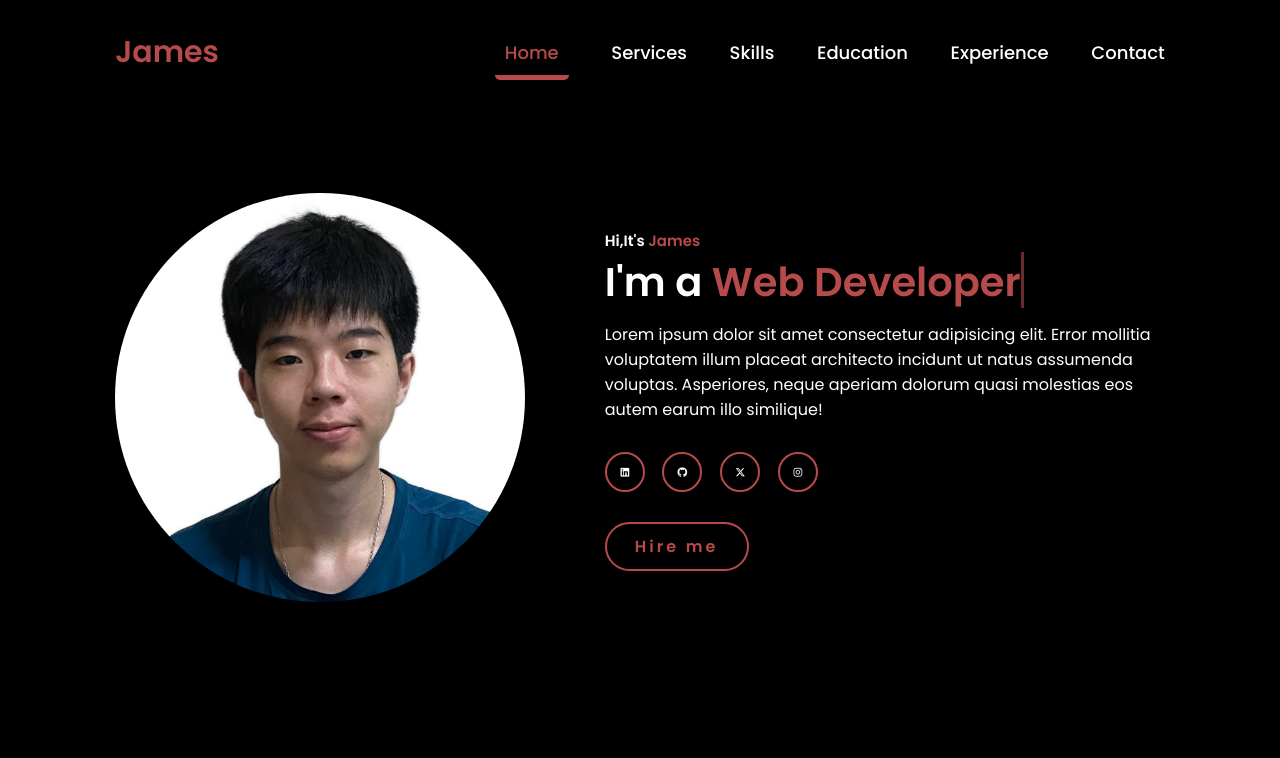
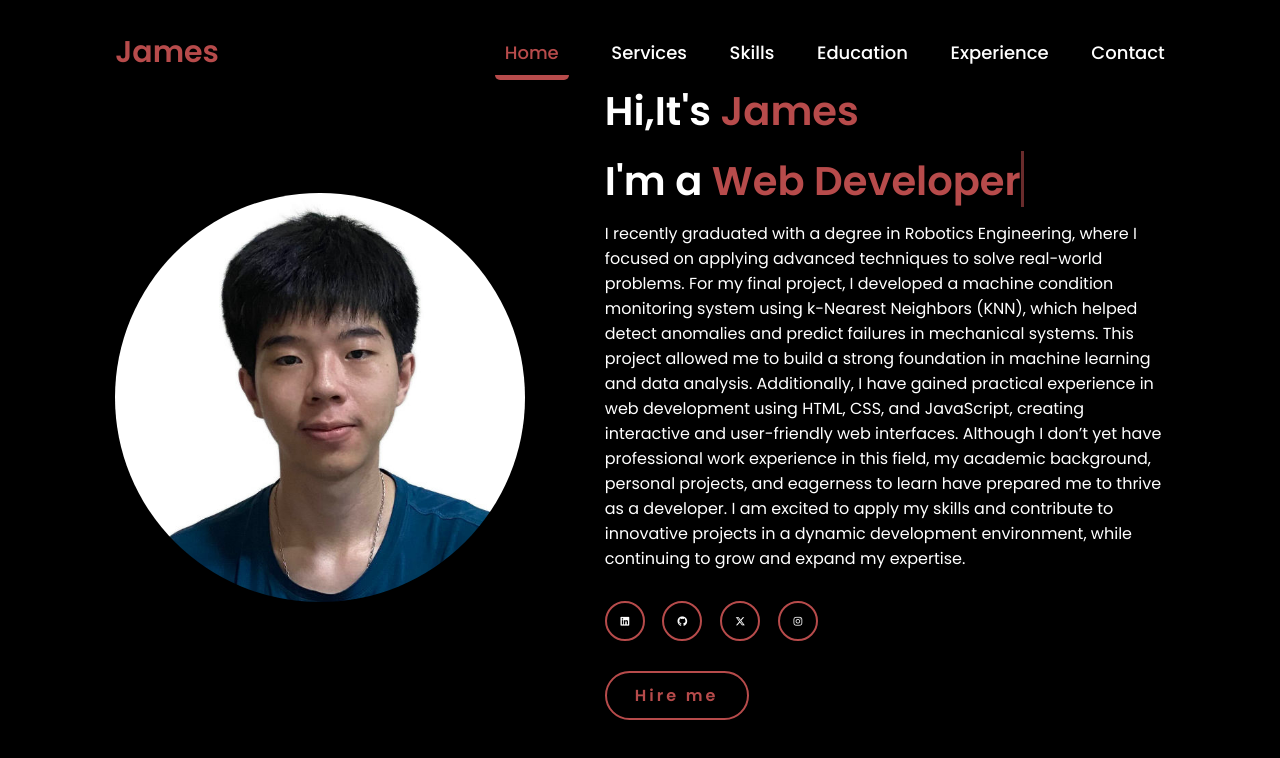
Before and after one commit to Thitipan-James/Myfirst, a plain HTML site: page index.html in a window 1280 px wide. Shown: the top 758 px of the page. Drawn offline with Linux system fonts and the light colour scheme.

Commit message:
Update index.html

```diff
--- a/index.html
+++ b/index.html
@@ -27,11 +27,18 @@
             <img src="main.jpg" alt="">
         </div>
         <div class="home-content">
-            <h1>Hi,It's <span>James</span></h1>
+            <h1 class="hi1">Hi,It's <span>James</span></h1>
             <h3 class="typing-text">I'm a <span></span></h3>
-            <p>Lorem ipsum dolor sit amet consectetur adipisicing elit. Error mollitia voluptatem illum placeat
-                architecto incidunt ut natus assumenda voluptas. Asperiores, neque aperiam dolorum quasi molestias eos
-                autem earum illo similique!
+            <p>I recently graduated with a degree in Robotics Engineering, where I focused on applying advanced
+                techniques to solve real-world problems. For my final project, I developed a machine condition
+                monitoring system using k-Nearest Neighbors (KNN), which helped detect anomalies and predict failures in
+                mechanical systems. This project allowed me to build a strong foundation in machine learning and data
+                analysis. Additionally, I have gained practical experience in web development using HTML, CSS, and
+                JavaScript, creating interactive and user-friendly web interfaces. Although I don’t yet have
+                professional work experience in this field, my academic background, personal projects, and eagerness to
+                learn have prepared me to thrive as a developer. I am excited to apply my skills and contribute to
+                innovative projects in a dynamic development environment, while continuing to grow and expand my
+                expertise.
             </p>
             <div class="social-icons">
                 <a href="#"><i class="fa-brands fa-linkedin"></i></a>
```
